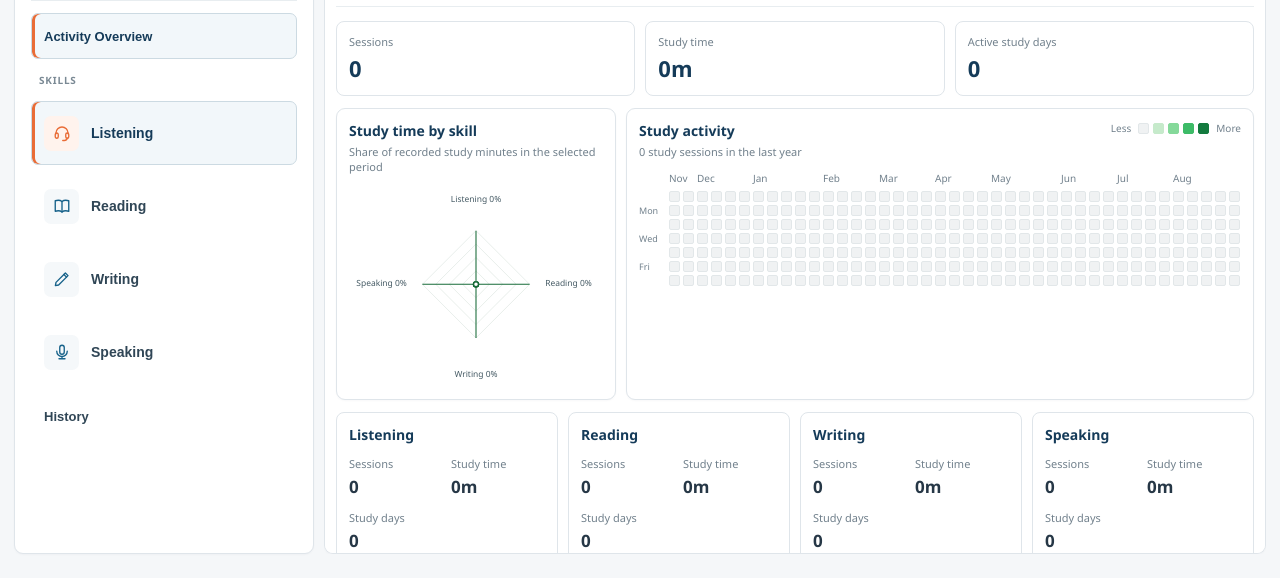
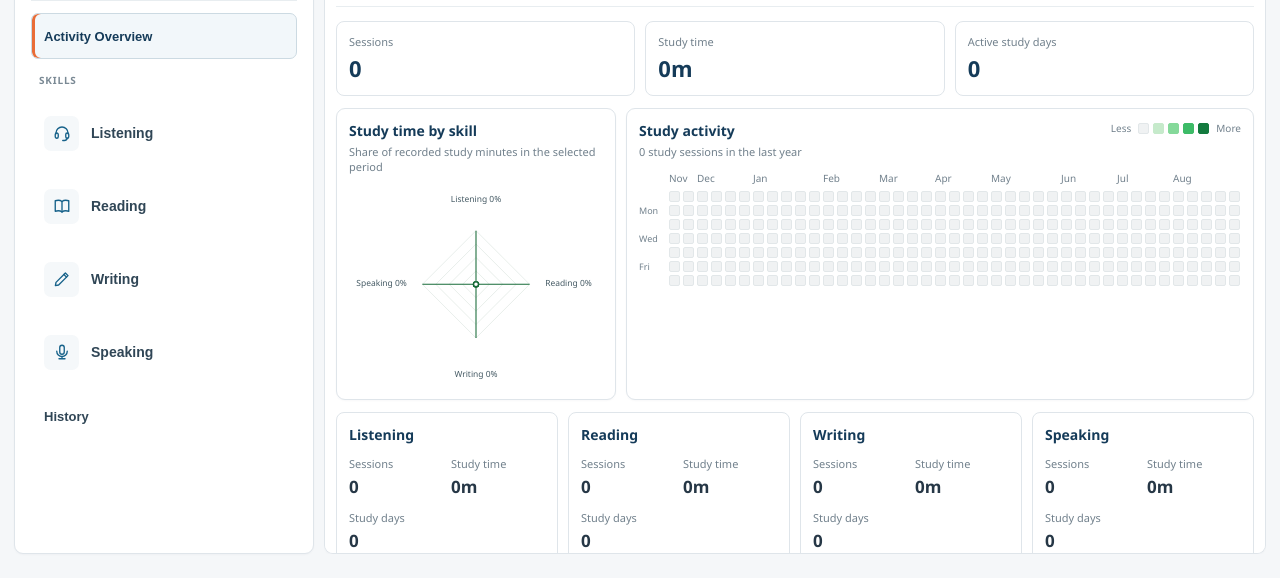
Before and after one commit to KhacToanNguyen-23/ielts-learning-journal, a plain HTML site: page index.html in a window 1280 px wide. Shown: the part 222-800 px from the top of the page. Drawn offline with Linux system fonts and the light colour scheme; no server answers.

Commit message:
Show one active sidebar item at a time

```diff
--- a/index.html
+++ b/index.html
@@ -126,7 +126,7 @@
   const skills=['Listening','Reading','Writing','Speaking'];
   const forms=Object.fromEntries([...document.querySelectorAll('.panel')].map(form=>[form.dataset.skill,form]));
   function setStatus(message,kind){const el=$('status');el.textContent=message;el.className=message?`status show ${kind}`:'status';}
-  function showPage(page){const target={overview:'overviewPage',history:'historyPage',session:'sessionPage'}[page];document.querySelectorAll('.content-area>.view').forEach(view=>view.classList.toggle('active',view.id===target));document.querySelectorAll('.page-button').forEach(button=>button.classList.toggle('active',button.dataset.page===page));document.querySelector('.footer').classList.toggle('hidden',page!=='session');if(page==='overview')renderOverview();if(page==='history'){renderHistory();loadHistory();}}  function selectSkill(skill){currentSkill=skill;document.querySelectorAll('.skill-button').forEach(button=>button.classList.toggle('active',button.dataset.skill===skill));document.querySelectorAll('.panel').forEach(panel=>panel.classList.toggle('active',panel.dataset.skill===skill));$('submit').setAttribute('form',forms[skill].id);showPage('session');}
+  function showPage(page){const target={overview:'overviewPage',history:'historyPage',session:'sessionPage'}[page];document.querySelectorAll('.content-area>.view').forEach(view=>view.classList.toggle('active',view.id===target));document.querySelectorAll('.page-button').forEach(button=>button.classList.toggle('active',button.dataset.page===page));document.querySelectorAll('.skill-button').forEach(button=>button.classList.toggle('active',page==='session'&&button.dataset.skill===currentSkill));document.querySelector('.footer').classList.toggle('hidden',page!=='session');if(page==='overview')renderOverview();if(page==='history'){renderHistory();loadHistory();}}  function selectSkill(skill){currentSkill=skill;document.querySelectorAll('.skill-button').forEach(button=>button.classList.toggle('active',button.dataset.skill===skill));document.querySelectorAll('.panel').forEach(panel=>panel.classList.toggle('active',panel.dataset.skill===skill));$('submit').setAttribute('form',forms[skill].id);showPage('session');}
   document.querySelectorAll('.skill-button').forEach(button=>button.addEventListener('click',()=>selectSkill(button.dataset.skill)));
   document.querySelectorAll('.page-button').forEach(button=>button.addEventListener('click',()=>showPage(button.dataset.page)));  async function request(path,body){const res=await fetch(path,{method:body?'POST':'GET',headers:body?{'Content-Type':'application/json'}:{},body:body?JSON.stringify(body):undefined});const data=await res.json().catch(()=>({}));if(!res.ok){if(res.status===404&&(path==='/api/repos'||path==='/api/config'||path==='/api/history'))throw new Error('The app server is outdated. Close its Command Prompt window with Ctrl+C, then run ieltslog again.');throw new Error(data.error||'Request failed');}return data;}
   fetch('/api/version').then(async response=>{if(!response.ok)throw new Error('old');const info=await response.json();if(info.version<4)throw new Error('old');}).catch(()=>setStatus('The app server is outdated. Close its Command Prompt window with Ctrl+C, then run ieltslog again.','err'));
```
